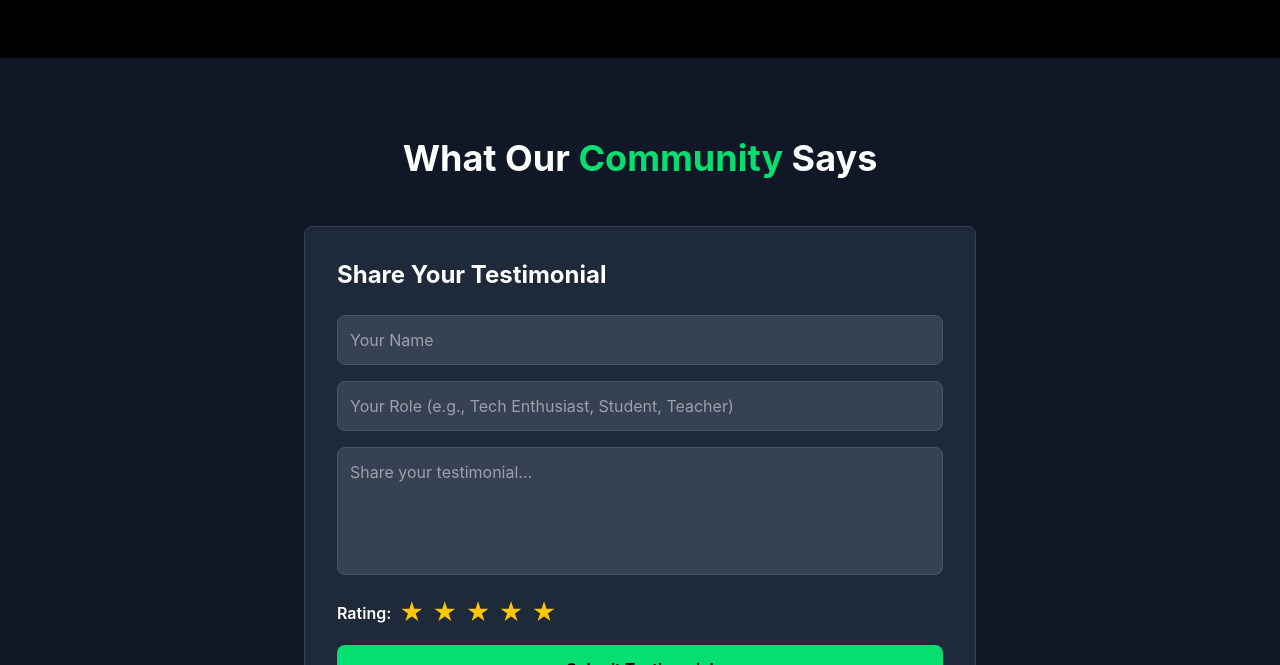
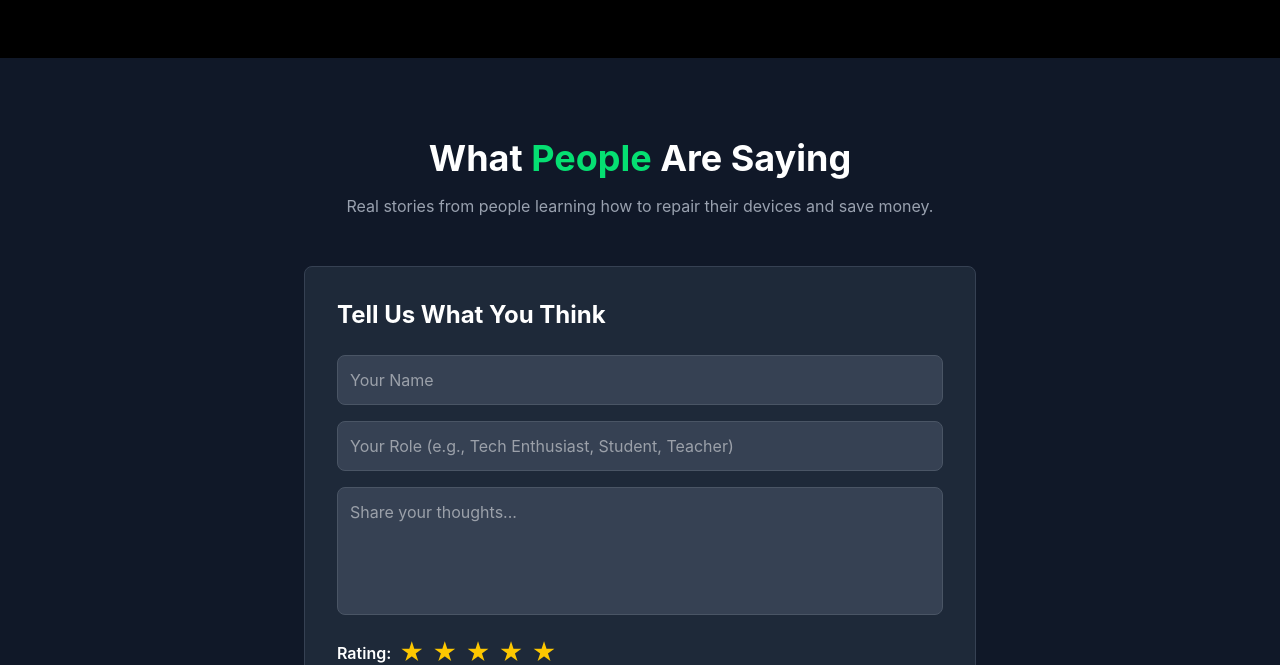
Before and after one commit to zuyasb24/DMWT_25WS_Gruppe11, a Next.js app: page / in a window 1280 px wide. Shown: the part 1940-2605 px from the top of the page. Built offline with nearby package versions, Linux system fonts and the light colour scheme; no server answers; the database is empty.

Commit message:
Changed testimonials title  and description

```diff
--- a/app/components/sections/Testimonials/Testimonials.tsx
+++ b/app/components/sections/Testimonials/Testimonials.tsx
@@ -27,11 +27,10 @@ export default function Testimonials() {
         if (!res.ok) {
           throw new Error("Failed to fetch testimonials");
         }
-        const data = await res.json() as Testimonial[];
+        const data = (await res.json()) as Testimonial[];
         if (Array.isArray(data)) {
           setTestimonials(data);
         } else {
-          console.error("Data is not an array:", data);
           setTestimonials([]);
         }
       } catch (error) {
@@ -48,6 +47,7 @@ export default function Testimonials() {
 
     setLoading(true);
     setError("");
+
     try {
       const res = await fetch("/api/testimonials", {
         method: "POST",
@@ -62,7 +62,7 @@ export default function Testimonials() {
         setRating(5);
 
         const updated = await fetch("/api/testimonials");
-        const data = await updated.json() as Testimonial[];
+        const data = (await updated.json()) as Testimonial[];
         if (Array.isArray(data)) {
           setTestimonials(data);
         } else {
@@ -82,18 +82,27 @@ export default function Testimonials() {
   return (
     <section id="testimonials" className="py-20 bg-gray-900">
       <div className="max-w-6xl mx-auto px-4">
-        <h2 className="text-4xl font-bold text-center text-white mb-12">
-          What Our <span className="text-green-400">Community</span> Says
+
+        {/* Main Heading */}
+        <h2 className="text-4xl font-bold text-center text-white mb-4">
+          What <span className="text-green-400">People</span> Are Saying
         </h2>
+
+        {/* Optional intro line */}
+        <p className="text-center text-gray-400 max-w-2xl mx-auto mb-12">
+          Real stories from people learning how to repair their devices and save money.
+        </p>
 
         {/* Testimonial Form */}
         <div className="max-w-2xl mx-auto mb-16 bg-gray-800 rounded-lg p-8 border border-gray-700">
-          <h3 className="text-2xl font-bold text-white mb-6">Share Your Testimonial</h3>
+          <h3 className="text-2xl font-bold text-white mb-6">Tell Us What You Think</h3>
+
           {error && (
             <div className="mb-4 p-3 bg-red-600 text-white rounded-lg">
               {error}
             </div>
           )}
+
           <form onSubmit={handleSubmit} className="space-y-4">
             <div>
               <input
@@ -105,6 +114,7 @@ export default function Testimonials() {
                 required
               />
             </div>
+
             <div>
               <input
                 type="text"
@@ -114,15 +124,17 @@ export default function Testimonials() {
                 className="w-full p-3 rounded-lg bg-gray-700 text-white border border-gray-600 focus:outline-none focus:border-green-400"
               />
             </div>
+
             <div>
               <textarea
-                placeholder="Share your testimonial..."
+                placeholder="Share your thoughts..."
                 value={testimonial}
                 onChange={(e) => setTestimonial(e.target.value)}
                 className="w-full p-3 rounded-lg bg-gray-700 text-white border border-gray-600 focus:outline-none focus:border-green-400 h-32 resize-none"
                 required
               />
             </div>
+
             <div className="flex items-center gap-2">
               <span className="text-white font-semibold">Rating:</span>
               {[1, 2, 3, 4, 5].map((star) => (
@@ -138,6 +150,7 @@ export default function Testimonials() {
                 </button>
               ))}
             </div>
+
             <button
               type="submit"
               disabled={loading}
@@ -160,35 +173,32 @@ export default function Testimonials() {
                 key={t.id}
                 className="bg-gray-800 rounded-lg p-6 border border-gray-700 hover:border-green-400 transition-all duration-300 relative"
               >
-                {/* Quotation Mark */}
+                {/* Quote mark */}
                 <div className="text-green-400 text-6xl font-serif absolute top-4 right-4 opacity-20">
                   &quot;
                 </div>
 
-                {/* Profile Section */}
+                {/* Profile */}
                 <div className="flex items-center gap-4 mb-4 relative z-10">
                   <div className="w-12 h-12 rounded-full bg-gradient-to-br from-green-400 to-green-600 flex items-center justify-center text-white font-bold text-xl">
                     {t.name.charAt(0).toUpperCase()}
                   </div>
                   <div>
                     <h4 className="text-white font-semibold">{t.name}</h4>
-                    <p className="text-gray-400 text-sm">{t.role || "Community Member"}</p>
+                    <p className="text-gray-400 text-sm">{t.role || "User"}</p>
                   </div>
                 </div>
 
                 {/* Star Rating */}
                 <div className="flex gap-1 mb-4">
                   {[...Array(5)].map((_, i) => (
-                    <span
-                      key={i}
-                      className={i < (t.rating || 5) ? "text-yellow-400" : "text-gray-600"}
-                    >
+                    <span key={i} className={i < t.rating ? "text-yellow-400" : "text-gray-600"}>
                       ★
                     </span>
                   ))}
                 </div>
 
-                {/* Testimonial Text */}
+                {/* Testimonial */}
                 <p className="text-gray-300 relative z-10 leading-relaxed">
                   &quot;{t.testimonial}&quot;
                 </p>
@@ -200,4 +210,3 @@ export default function Testimonials() {
     </section>
   );
 }
-//updated
```
